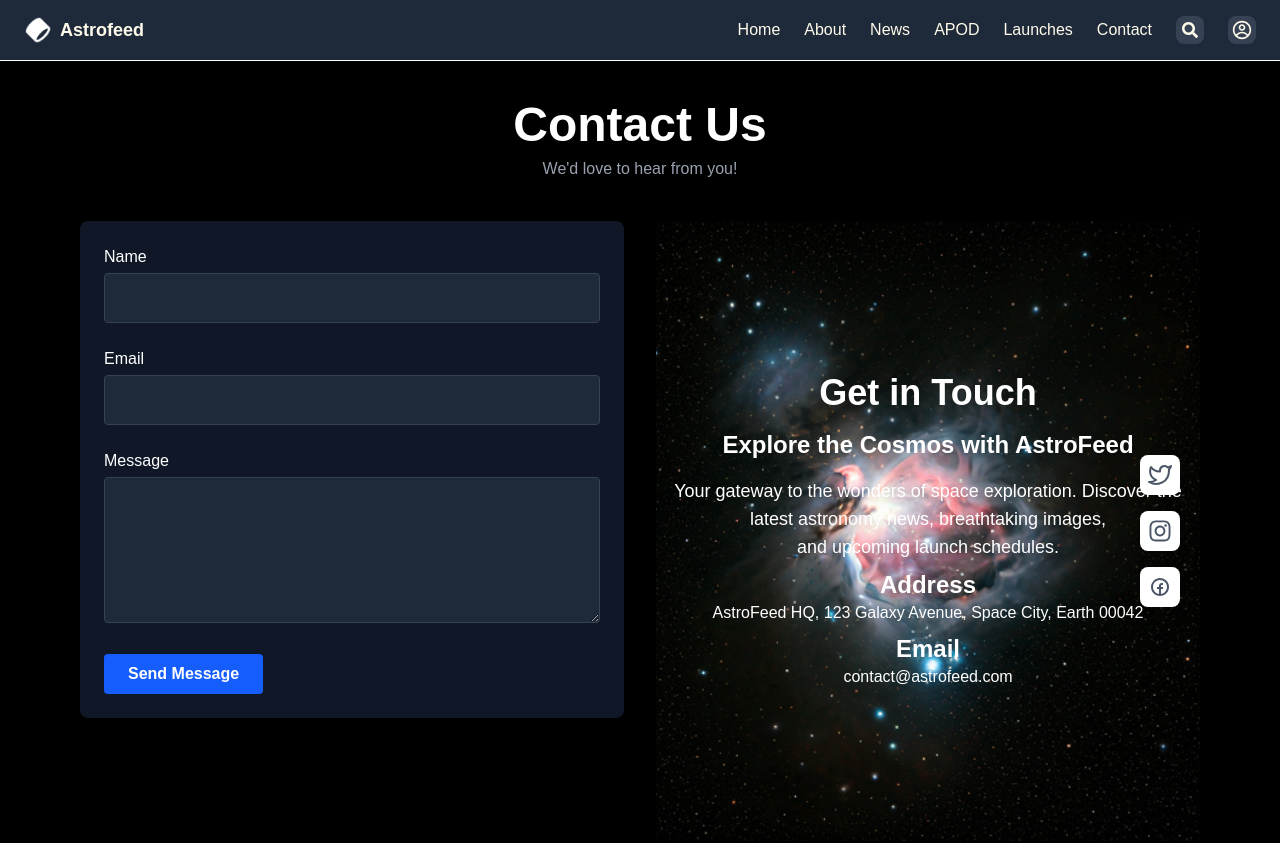
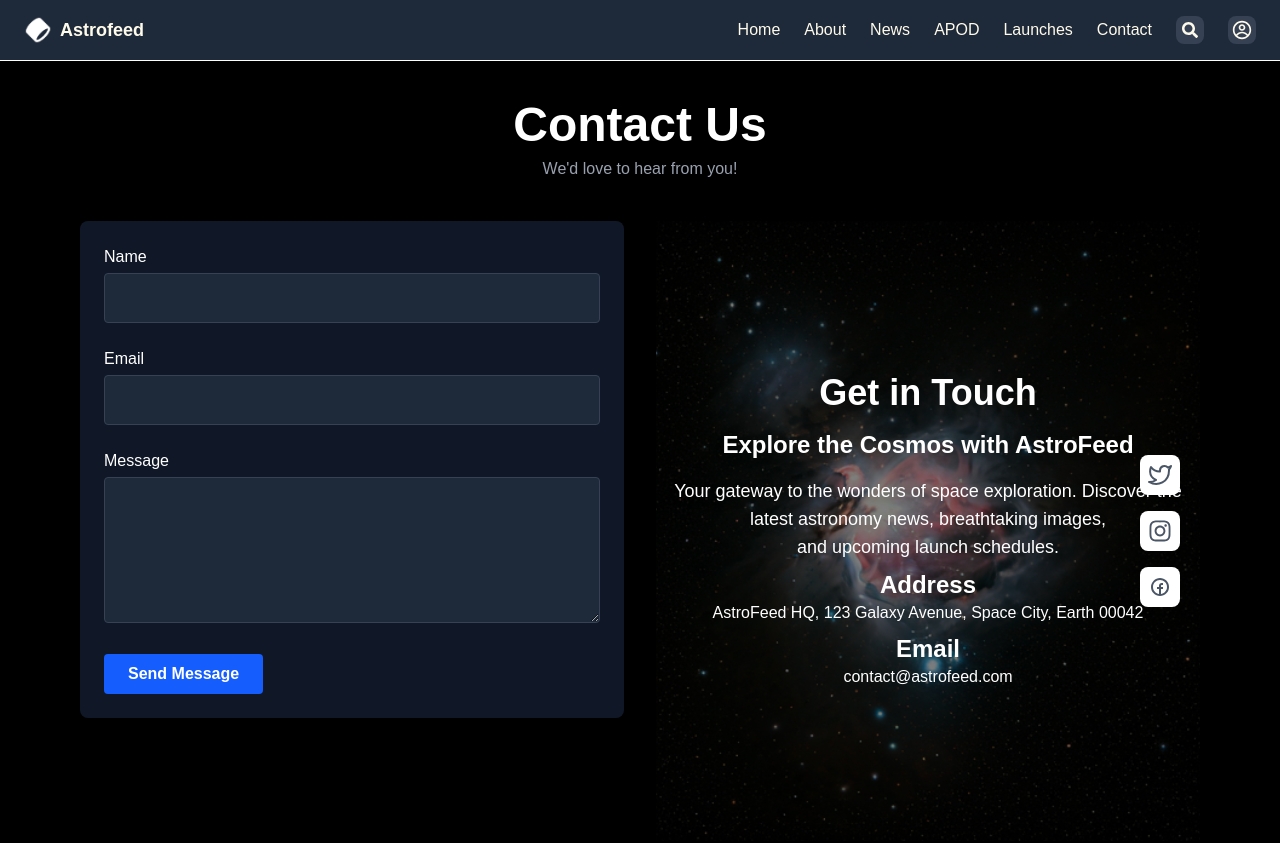
Before and after one commit to microhexagon/astro-feed, a Next.js app: page /contact in a window 1280 px wide. Shown: the top 843 px of the page. Built offline with nearby package versions, Linux system fonts and the light colour scheme.

Commit message:
Style Contact section right div for proper layout

```diff
--- a/app/contact/page.tsx
+++ b/app/contact/page.tsx
@@ -101,16 +101,18 @@ export default function ContactPage() {
       backgroundImage: "url('/assets/herosection-bg.png')",
     }}
   >
+    {/* Dark Overlay */}
+    <div className="absolute inset-0 bg-black/50"></div>
+
     {/* Main Content in the Center */}
-              <div className="text-center text-white max-w-2xl">
-                <h1 className="text-4xl mb-4 font-bold  drop-shadow-lg ">
-                  {" "}
+    <div className="relative z-10 text-center text-white max-w-2xl">
+      <h1 className="text-4xl mb-4 font-bold drop-shadow-lg">
         Get in Touch
       </h1>
-                <h2 className="text-2xl font-semibold  drop-shadow-lg mt-2">
+      <h2 className="text-2xl font-semibold drop-shadow-lg mt-2">
         Explore the Cosmos with AstroFeed
       </h2>
-                <p className="mt-4 text-lg font-light  drop-shadow-lg">
+      <p className="mt-4 text-lg font-light drop-shadow-lg">
         Your gateway to the wonders of space exploration. Discover the
         latest astronomy news, breathtaking images, <br /> and
         upcoming launch schedules.
@@ -122,8 +124,7 @@ export default function ContactPage() {
     </div>
 
     {/* Right Side: Social Icons and Fact Box */}
-              <div className="absolute right-4 top-1/2 -translate-y-1/2 flex flex-col items-end gap-6">
-                {/* Social Icons */}
+    <div className="absolute right-4 top-1/2 -translate-y-1/2 flex flex-col items-end gap-6 z-10">
       <div className="flex flex-col gap-4 pr-1">
         <a href="#">
           <FiTwitter className="text-gray-600 h-10 w-10 bg-white rounded-lg p-2 hover:scale-110 transition" />
@@ -138,8 +139,10 @@ export default function ContactPage() {
     </div>
   </section>
 </div>
+
         </div>
       </section>
+
     </>
   );
 }
```
Lines whose indentation alone changed are shown as unchanged.
